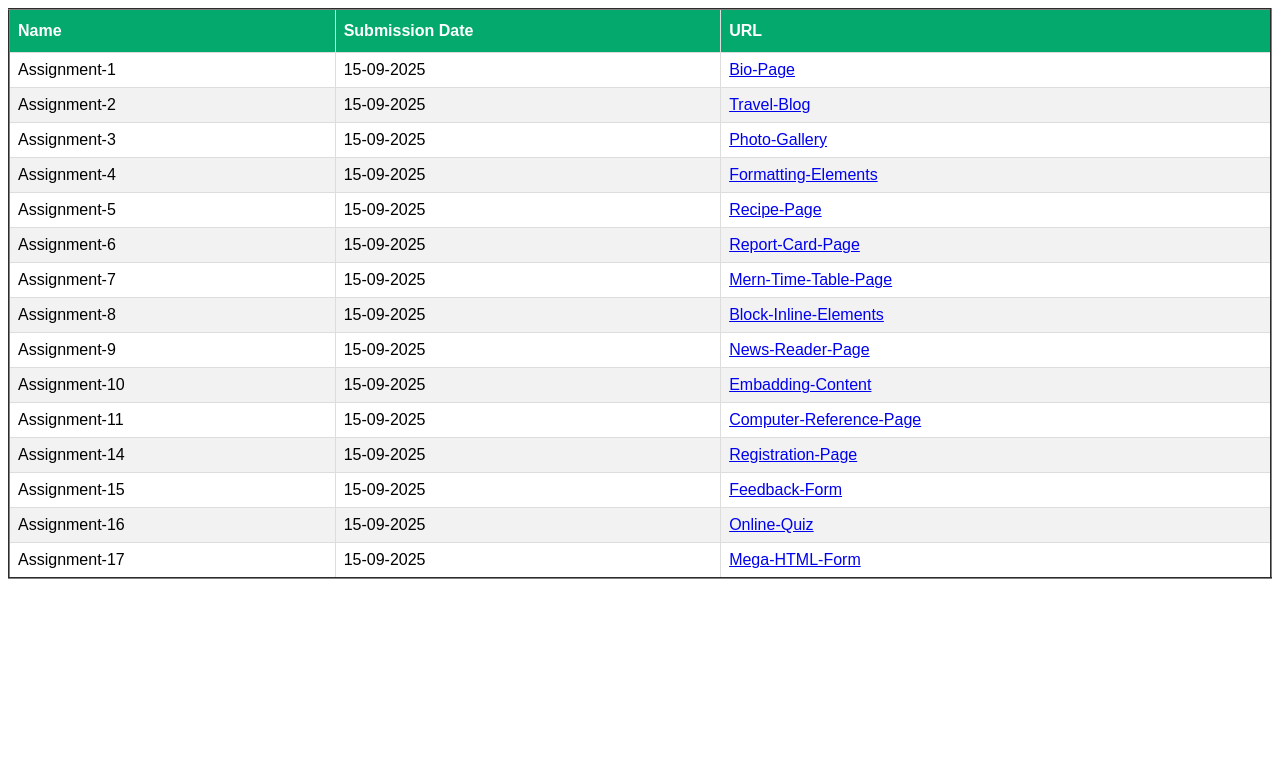
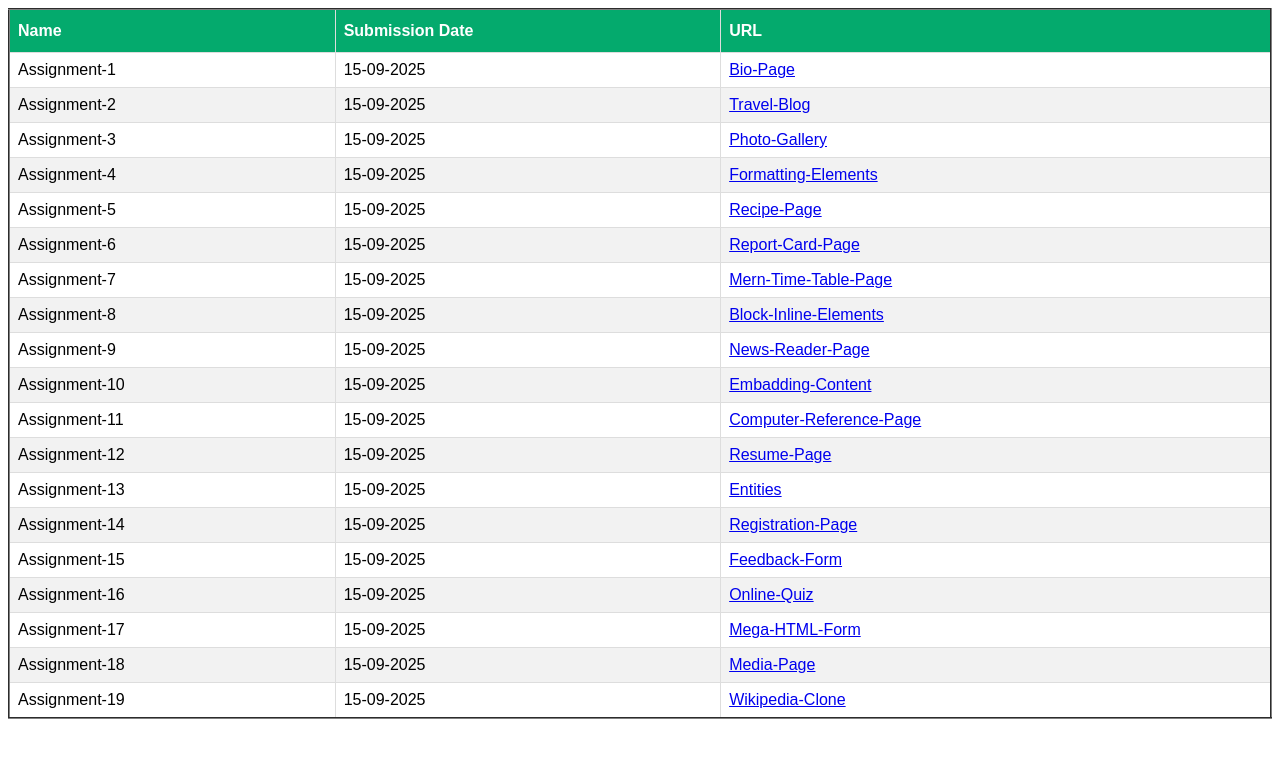
Before and after one commit to vineet1cg/Assignment-Repo, a plain HTML site: page HTML CSS JS/index.html in a window 1280 px wide. Drawn offline with Linux system fonts and the light colour scheme.

Commit message:
added index for new assignments

```diff
--- a/HTML CSS JS/index.html
+++ b/HTML CSS JS/index.html
@@ -157,6 +157,24 @@
         </td>
       </tr>
       <tr>
+        <td>Assignment-12</td>
+        <td>15-09-2025</td>
+        <td>
+          <a href="./First-19-Assignments/Assignment-12/12.html" target="_blank"
+            >Resume-Page</a
+          >
+        </td>
+      </tr>
+      <tr>
+        <td>Assignment-13</td>
+        <td>15-09-2025</td>
+        <td>
+          <a href="./First-19-Assignments/Assignment-13/13.html" target="_blank"
+            >Entities</a
+          >
+        </td>
+      </tr>
+      <tr>
         <td>Assignment-14</td>
         <td>15-09-2025</td>
         <td>
@@ -192,6 +210,25 @@
           >
         </td>
       </tr>
+      <tr>
+        <td>Assignment-18</td>
+        <td>15-09-2025</td>
+        <td>
+          <a href="./First-19-Assignments/Assignment-18/18.html" target="_blank"
+            >Media-Page</a
+          >
+        </td>
+      </tr>
+      <tr>
+        <td>Assignment-19</td>
+        <td>15-09-2025</td>
+        <td>
+          <a href="./First-19-Assignments/Assignment-19/19.html" target="_blank"
+            >Wikipedia-Clone</a
+          >
+        </td>
+      </tr>
+
     </table>
   </body>
 </html>
```
